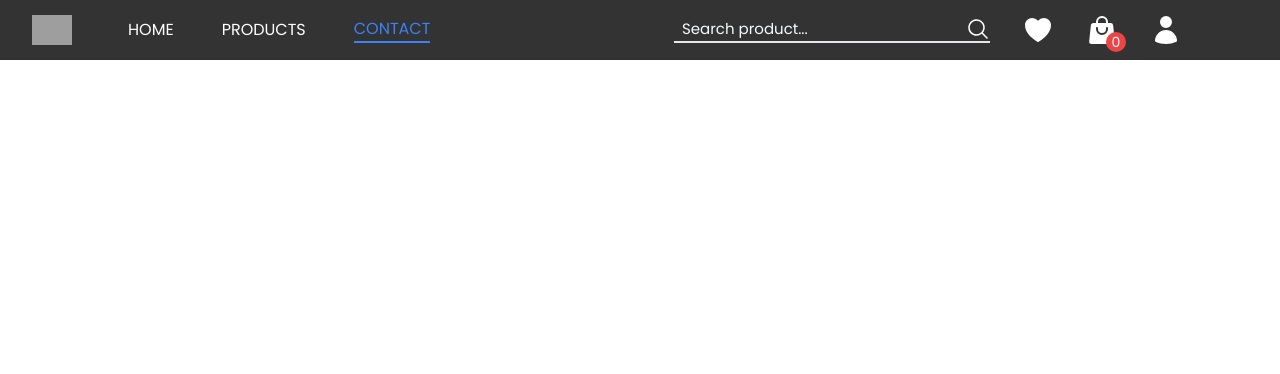
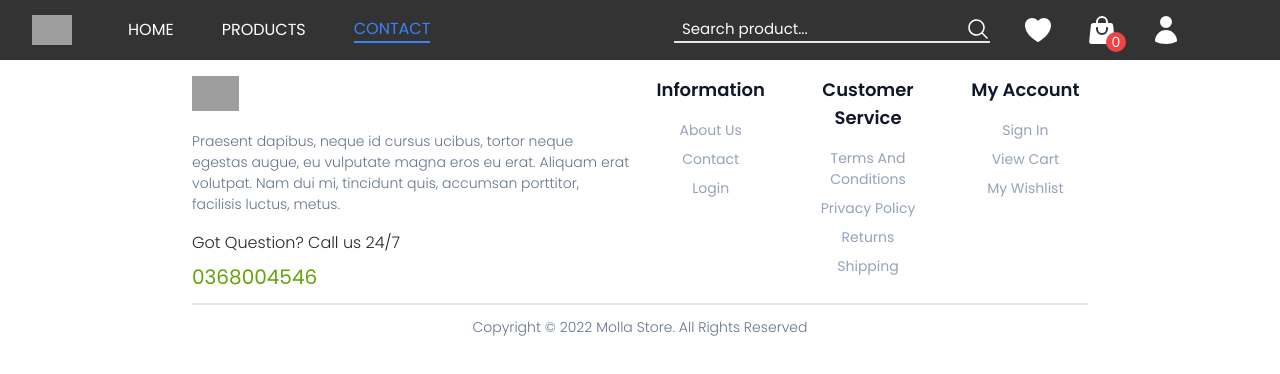
Before and after one commit to vanthinn/e-shop, a React (Create React App) app: page /contact in a window 1280 px wide. Shown: the top 374 px of the page. Built offline with nearby package versions, Linux system fonts and the light colour scheme; grey boxes are pictures that could not be loaded.

Commit message:
social and footer

```diff
--- a/src/App.js
+++ b/src/App.js
@@ -3,6 +3,7 @@ import Home from "./page/Home";
 import Catalog from "./page/Catalog";
 import Header from "./component/Header";
 import Contact from "./page/Contact";
+import Footer from "./component/Footer";
 
 import "./App.css";
 
@@ -16,6 +17,7 @@ function App() {
         <Route path="/products" element={<Catalog />} />
         <Route path="/contact" element={<Contact />} />
       </Routes>
+      <Footer />
     </div>
   );
 }
--- /dev/null
+++ b/src/component/Footer/index.jsx
@@ -0,0 +1,86 @@
+import React from "react";
+
+function Footer(props) {
+  return (
+    <div className="mx-48 mt-4">
+      <div className="grid grid-cols-2 gap-4 mb-3">
+        <div className="flex flex-col justify-start items-start">
+          <img
+            src="https://d-themes.com/react/molla/demo-5/images/logo-footer.png"
+            alt=""
+            className="h-[35px] mb-5 "
+          />
+          <p className="text-left text-[14px] font-thin text-slate-500">
+            Praesent dapibus, neque id cursus ucibus, tortor neque egestas
+            augue, eu vulputate magna eros eu erat. Aliquam erat volutpat. Nam
+            dui mi, tincidunt quis, accumsan porttitor, facilisis luctus, metus.
+          </p>
+          <h1 className="mt-4 text-base font-thin">
+            Got Question? Call us 24/7
+          </h1>
+          <span className="mt-2 text-xl  text-lime-600">0368004546</span>
+        </div>
+
+        <div className="grid grid-cols-3 gap-8">
+          <div className="flex flex-col ">
+            <h1 className="text-slate-900 text-lg font-semibold mb-4 ">
+              Information
+            </h1>
+            <a href="/" className="text-slate-400 mb-2">
+              About Us
+            </a>
+            <a href="/" className="text-slate-400 mb-2">
+              Contact
+            </a>
+            <a href="/" className="text-slate-400 mb-2">
+              Login
+            </a>
+          </div>
+
+          <div className="flex flex-col ">
+            <h1 className="text-slate-900 text-lg font-semibold mb-4 ">
+              Customer Service
+            </h1>
+            <a href="/" className="text-slate-400 mb-2">
+              Terms And Conditions
+            </a>
+            <a href="/" className="text-slate-400 mb-2">
+              Privacy Policy
+            </a>
+            <a href="/" className="text-slate-400 mb-2">
+              Returns
+            </a>
+            <a href="/" className="text-slate-400 mb-2">
+              Shipping
+            </a>
+          </div>
+
+          <div className="flex flex-col ">
+            <h1 className="text-slate-900 text-lg font-semibold mb-4 ">
+              My Account
+            </h1>
+            <a href="/" className="text-slate-400 mb-2">
+              Sign In
+            </a>
+            <a href="/" className="text-slate-400 mb-2">
+              View Cart
+            </a>
+            <a href="/" className="text-slate-400 mb-2">
+              My Wishlist
+            </a>
+          </div>
+        </div>
+      </div>
+
+      <div className="border-t-2 ">
+        <p className=" py-3 text-slate-500 font-thin">
+          Copyright © 2022 Molla Store. All Rights Reserved
+        </p>
+      </div>
+    </div>
+  );
+}
+
+Footer.propTypes = {};
+
+export default Footer;
--- /dev/null
+++ b/src/page/Home/component/Social/index.jsx
@@ -0,0 +1,65 @@
+import React from "react";
+import {
+  FaFacebookF,
+  FaInstagram,
+  FaYoutube,
+  FaArrowRight,
+} from "react-icons/fa";
+
+function Social(props) {
+  return (
+    <div className="grid grid-cols-2 gap-8 mx-48 my-16 ">
+      <div className="">
+        <h1 className=" text-3xl font-semibold text-slate-900 mb-2">
+          Shop Social
+        </h1>
+        <p className="text-lg text-slate-400 font-thin">
+          Donec nec justo eget felis facilisis fermentum.
+        </p>
+        <span className="text-lg text-slate-400 font-thin">
+          Aliquam porttitor mauris sit amet orci.
+        </span>
+        <div className=" flex justify-center mt-4   ">
+          <FaFacebookF
+            className="text-3xl h-[50px] w-[50px] rounded-full p-3 cursor-pointer bg-blue-500 border-[1px] text-white
+           hover:bg-white hover:text-blue-500 hover:border-blue-500 "
+          />
+          <FaInstagram
+            className="text-3xl h-[50px] w-[50px] rounded-full p-3 cursor-pointer text-white  border-[1px] bg-gradient-to-r from-[#4a66ef] via-[#a75adb] to-[#e2326c]  mx-8
+           hover:bg-none  hover:text-[#e2326c] hover:border-[#e2326c] "
+          />
+          <FaYoutube
+            className="text-3xl h-[50px] w-[50px] rounded-full p-3 cursor-pointer text-white  border-[1px] bg-red-500
+           hover:bg-white hover:text-red-500  hover:border-red-500  "
+          />
+        </div>
+      </div>
+
+      <div className="">
+        <h1 className=" text-3xl font-semibold text-slate-900 mb-2 ">
+          Get the Latest Deals
+        </h1>
+        <p className="text-lg text-slate-400 font-thin">
+          and receive <span className="text-blue-500">$20 coupon</span> for
+          first shopping
+        </p>
+
+        <div className="relative">
+          <input
+            className=" mt-10  w-[70%] py-2 pl-6 text-lg border-[1px] border-slate-600 rounded-[50px] outline-none focus:border-blue-500
+            placeholder:text-base"
+            type="text"
+            placeholder="Type your email..."
+          />
+          <div className="absolute right-[15%] top-[47%] flex  group h-[45px] cursor-pointer w-[75px] hover:bg-blue-700 rounded-r-[50px] transition-all ease-in-out duration-200">
+            <FaArrowRight className="m-auto group-hover:text-white text-xl transition-all ease-in-out duration-200 " />
+          </div>
+        </div>
+      </div>
+    </div>
+  );
+}
+
+Social.propTypes = {};
+
+export default Social;
--- a/src/page/Home/component/TrendingProduct/index.jsx
+++ b/src/page/Home/component/TrendingProduct/index.jsx
@@ -50,20 +50,20 @@ function TrendingProduct(props) {
     pagination: false,
     autoplay: true,
     autoplaySpeed: 2000,
-    speed: 400,
+    speed: 300,
     padding: "1rem",
     arrows: true,
     breakpoints: {
-      1200: { perPage: 6 },
-      991: { perPage: 4 },
-      768: { perPage: 3 },
-      500: { perPage: 2 },
+      1200: { perPage: 4 },
+      991: { perPage: 3 },
+      768: { perPage: 2 },
+      500: { perPage: 1 },
       425: { perPage: 1 },
     },
   };
 
   return (
-    <div className="mt-16 flex flex-col px-44">
+    <div className="mt-16 flex flex-col mx-48">
       <h1 className="text-4xl">Trendy Products</h1>
       <div className="mt-5 flex justify-center">
         <li
--- a/src/page/Home/component/VideoBanner/index.jsx
+++ b/src/page/Home/component/VideoBanner/index.jsx
@@ -45,7 +45,7 @@ function VideoBanner(props) {
             </svg>
           </div>
           <span
-            className="absolute top-[50%] left-[50%] w-[60px] h-[60px] rounded-full z-0
+            className="absolute top-[50%] left-[50%] w-[60px] h-[60px] rounded-full z-[0]
              translate-[-50%, -50%] scale-110 bg-white/30 animate-video"
           ></span>
         </button>
@@ -53,16 +53,16 @@ function VideoBanner(props) {
 
       <div
         className={`fixed top-0 right-0 left-0 bottom-0 transitions-theme  ${
-          isShowing
-            ? "block visibility-visible opacity-100"
-            : "visibility-hidden"
+          isShowing ? "block visibility-visible opacity-100" : "hidden"
         }`}
       >
         <div
-          className={`absolute top-0 right-0 left-0 bottom-0 bg-slate-500/80 transitions-theme ${
-            isShowing ? "opacity-100 z-[400]" : "opacity-0"
+          className={`absolute top-0 right-0 left-0 bottom-0 bg-black/50 transitions-theme ${
+            isShowing
+              ? "opacity-100 z-[400]"
+              : "visibility-hidden opacity-0 z-[-1] hidden "
           }`}
-          onClick={handleSetShow}
+          onClick={() => handleSetShow()}
         ></div>
         <div className="absolute top-[50%] left-[50%] z-[500] transitions-theme w-[70%]  ">
           {isShowing && (
--- a/src/page/Home/index.jsx
+++ b/src/page/Home/index.jsx
@@ -2,6 +2,7 @@ import React from "react";
 import Brand from "./component/Brands";
 import Categories from "./component/Categories";
 import HomeBanner from "./component/HomeBanner";
+import Social from "./component/Social";
 import TrendingProduct from "./component/TrendingProduct";
 import VideoBanner from "./component/VideoBanner";
 
@@ -13,6 +14,7 @@ function Home(props) {
       <Categories />
       <TrendingProduct />
       <VideoBanner />
+      <Social />
     </div>
   );
 }
```
